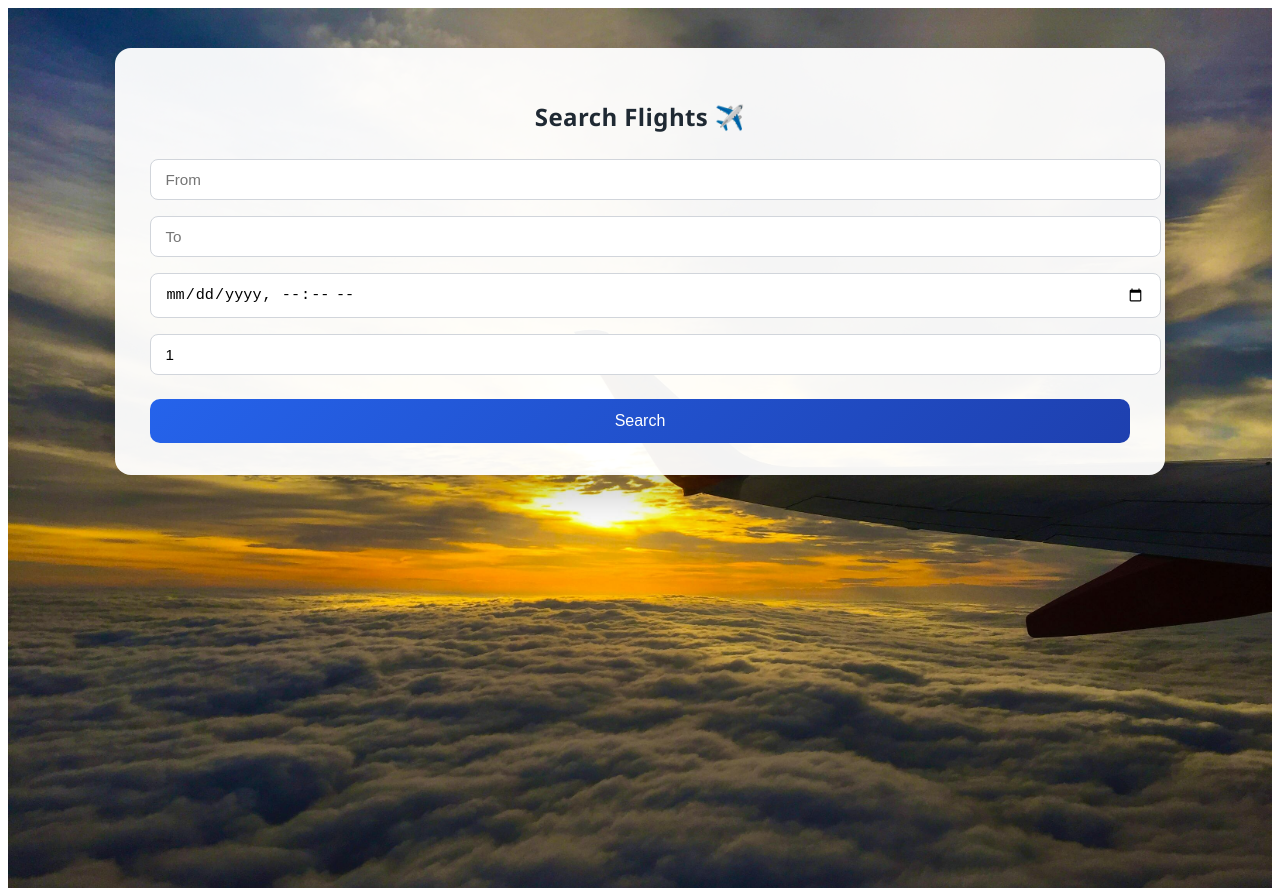
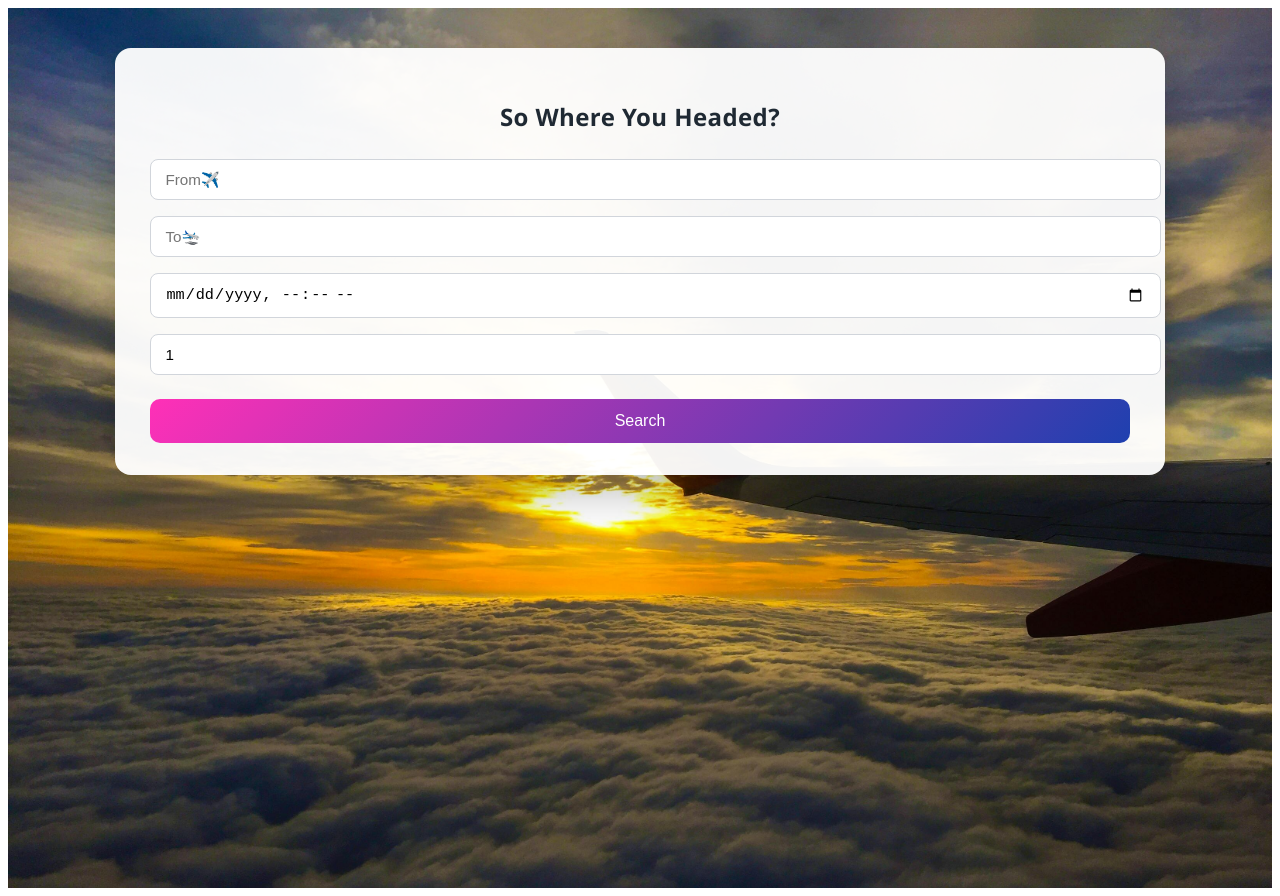
Before and after one commit to QuantumSoham/full-stack-flightapp, an Angular app in the folder frontend/flight-frontend/: page /search-flights in a window 1280 px wide. Built offline with nearby package versions, Linux system fonts and the light colour scheme.

Commit message:
added validations in login and flight search page

```diff
--- a/frontend/flight-frontend/src/app/features/auth/login/login.component.html
+++ b/frontend/flight-frontend/src/app/features/auth/login/login.component.html
@@ -1,7 +1,7 @@
 <div class="login-container">
   <h1>Fly With Us</h1>
 
-  <!-- 🔹 CHANGED: added required + email validation -->
+  <!-- added required + email validation -->
   <input
     type="email"
     placeholder="Email"
@@ -9,7 +9,7 @@
     required
   />
 
-  <!-- 🔹 CHANGED: added required -->
+  <!--added required -->
   <input
     type="password"
     placeholder="Password"
@@ -17,7 +17,7 @@
     required
   />
 
-  <!-- 🔹 CHANGED: disable button if inputs invalid -->
+  <!--disable button if inputs invalid -->
   <button
     (click)="login()"
     [disabled]="!email || !password"
--- a/frontend/flight-frontend/src/app/features/flights/search-flights/search-flights.component.css
+++ b/frontend/flight-frontend/src/app/features/flights/search-flights/search-flights.component.css
@@ -42,7 +42,7 @@
 /* Focus state */
 .search-container input:focus {
   outline: none;
-  border-color: #2563eb;
+  border-color: #7138f5;
   box-shadow: 0 0 0 3px rgba(37, 99, 235, 0.15);
 }
 
@@ -51,7 +51,7 @@
   width: 100%;
   margin-top: 0.5rem;
   padding: 0.8rem;
-  background: linear-gradient(135deg, #2563eb, #1e40af);
+  background: linear-gradient(135deg, #ff30b7, #1e40af);
   color: #ffffff;
   border: none;
   border-radius: 10px;
@@ -130,3 +130,11 @@
     padding: 1.1rem;
   }
 }
+
+input.ng-invalid.ng-touched {
+  border: 1px solid #e63946;
+}
+
+input.ng-valid.ng-touched {
+  border: 1px solid #2a9d8f;
+}
--- a/frontend/flight-frontend/src/app/features/flights/search-flights/search-flights.component.html
+++ b/frontend/flight-frontend/src/app/features/flights/search-flights/search-flights.component.html
@@ -1,8 +1,8 @@
 <div class="search-container">
-  <h2>Search Flights ✈️</h2>
+  <h2>So Where You Headed?</h2>
 
-  <input placeholder="From" [(ngModel)]="fromPlace" required/>
-  <input placeholder="To" [(ngModel)]="toPlace" required/>
+  <input placeholder="From✈️" [(ngModel)]="fromPlace" required/>
+  <input placeholder="To🛬" [(ngModel)]="toPlace" required/>
 
   <input
     type="datetime-local"
--- a/frontend/flight-frontend/src/app/features/flights/search-flights/search-flights.component.ts
+++ b/frontend/flight-frontend/src/app/features/flights/search-flights/search-flights.component.ts
@@ -31,6 +31,10 @@ export class SearchFlightsComponent {
       tripType: this.tripType,
     };
     console.log(this.departureDate);
+    if (!this.departureDate || !this.toPlace || !this.departureDate) {
+    this.error = 'Please enter all the fields!';
+    return; //stop execution
+  }
     this.flightService.searchFlights(payload).subscribe({
       next: (res) => {
         this.flights = res.data.outboundFlights || [];
```
